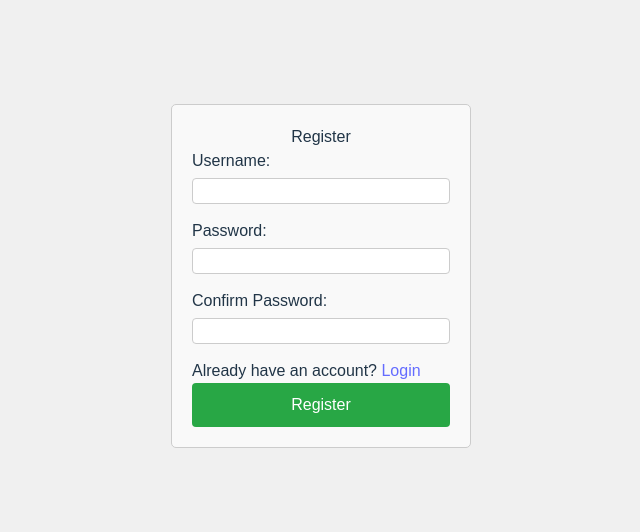
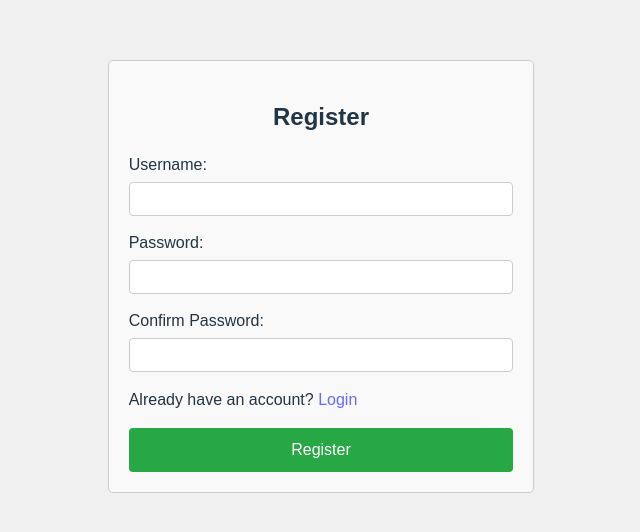
Before and after one commit to zlendo1/mockup-design-app-frontend, a React (Vite) app: page /register in a window 1280 px wide. Shown: the part 124-656 px from the top of the page, without its empty margins (319-959 px from the left). Built offline with nearby package versions, Linux system fonts and the light colour scheme; no server answers.

Commit message:
fixed UI change with tailwindcss

```diff
--- a/src/components/Login/Login.jsx
+++ b/src/components/Login/Login.jsx
@@ -37,12 +37,13 @@ const Login = () => {
     }
 
     return (
-        <div className="login-container">
-            <h2>Login</h2>
+        <div className="login-container w-1/3">
+            <h2 className="mb-5 mt-5 text-2xl font-bold">Login</h2>
             <form onSubmit={handleLogin}>
                 <div className="form-group">
                     <label htmlFor="username">Username:</label>
                     <input
+                        className="p-1"
                         type="text"
                         id="username"
                         value={username}
@@ -53,6 +54,7 @@ const Login = () => {
                 <div className="form-group">
                     <label htmlFor="password">Password:</label>
                     <input
+                        className="p-1"
                         type="password"
                         id="password"
                         value={password}
@@ -60,7 +62,7 @@ const Login = () => {
                         required
                     />
                 </div>
-                <p className="register-link">
+                <p className="register-link mb-4 mt-4">
                     {/* eslint-disable-next-line react/no-unescaped-entities */}
                     Don't have an account? <Link to="/register">Register</Link>
                 </p>
--- a/src/components/Register/Register.jsx
+++ b/src/components/Register/Register.jsx
@@ -44,12 +44,13 @@ const Register = () => {
     }
 
     return (
-        <div className="register-container">
-            <h2>Register</h2>
+        <div className="register-container w-1/3">
+            <h2 className="mb-5 mt-5 text-2xl font-bold">Register</h2>
             <form onSubmit={handleRegister}>
                 <div className="form-group">
                     <label htmlFor="username">Username:</label>
                     <input
+                        className="p-1"
                         type="text"
                         id="username"
                         value={username}
@@ -60,6 +61,7 @@ const Register = () => {
                 <div className="form-group">
                     <label htmlFor="password">Password:</label>
                     <input
+                        className="p-1"
                         type="password"
                         id="password"
                         value={password}
@@ -70,6 +72,7 @@ const Register = () => {
                 <div className="form-group">
                     <label htmlFor="confirm-password">Confirm Password:</label>
                     <input
+                        className="p-1"
                         type="password"
                         id="confirm-password"
                         value={confirmPassword}
@@ -77,7 +80,7 @@ const Register = () => {
                         required
                     />
                 </div>
-                <p className="login-link">
+                <p className="login-link mb-4 mt-4">
                     {/* eslint-disable-next-line react/no-unescaped-entities */}
                     Already have an account? <Link to="/login">Login</Link>
                 </p>
```
